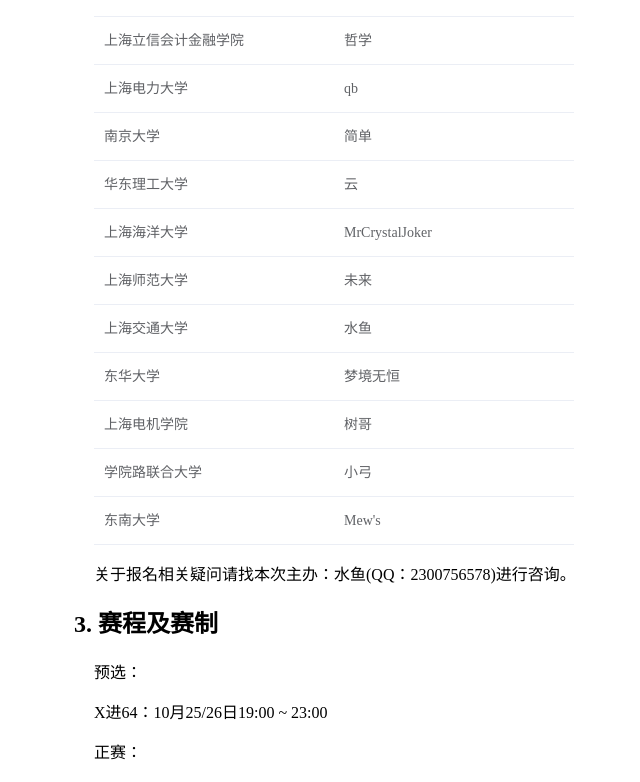
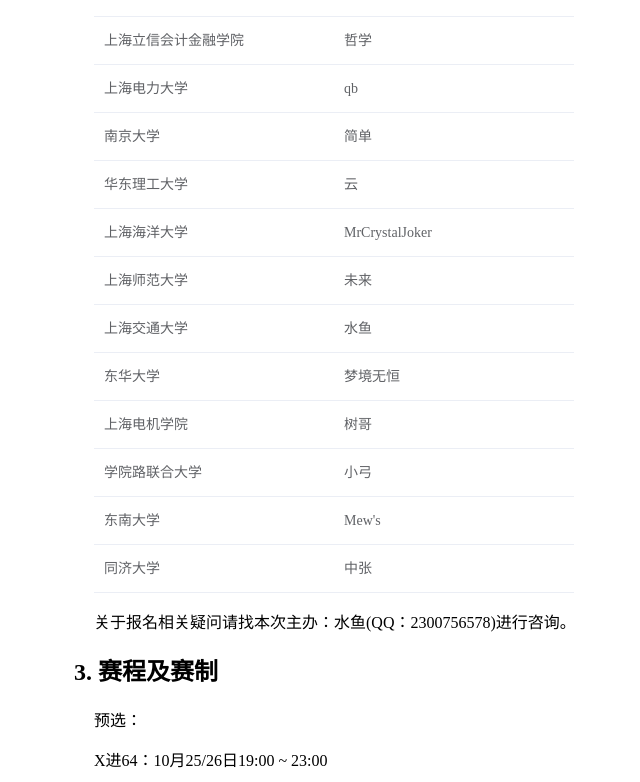
Before and after one commit to Diving-Fish/ShanghaiRiichiMatch, a Vue app in the folder vue-frontend/: page /#/ in a window 1280 px wide. Shown: the part 1434-2216 px from the top of the page, without its empty margins (254-894 px from the left). Built offline with nearby package versions, Linux system fonts and the light colour scheme.

Commit message:
Update HelloWorld.vue

```diff
--- a/vue-frontend/src/components/HelloWorld.vue
+++ b/vue-frontend/src/components/HelloWorld.vue
@@ -95,7 +95,8 @@
         {school: "东华大学", nickname: "梦境无恒", qq: "862919793"},
         {school: "上海电机学院", nickname: "树哥", qq: "1067668604"},
         {school: "学院路联合大学", nickname: "小弓"},
-        {school: "东南大学", nickname:"Mew's"}
+        {school: "东南大学", nickname:"Mew's"},
+        {school: "同济大学", nickname:"中张"}
       ]
     }
   },
```
